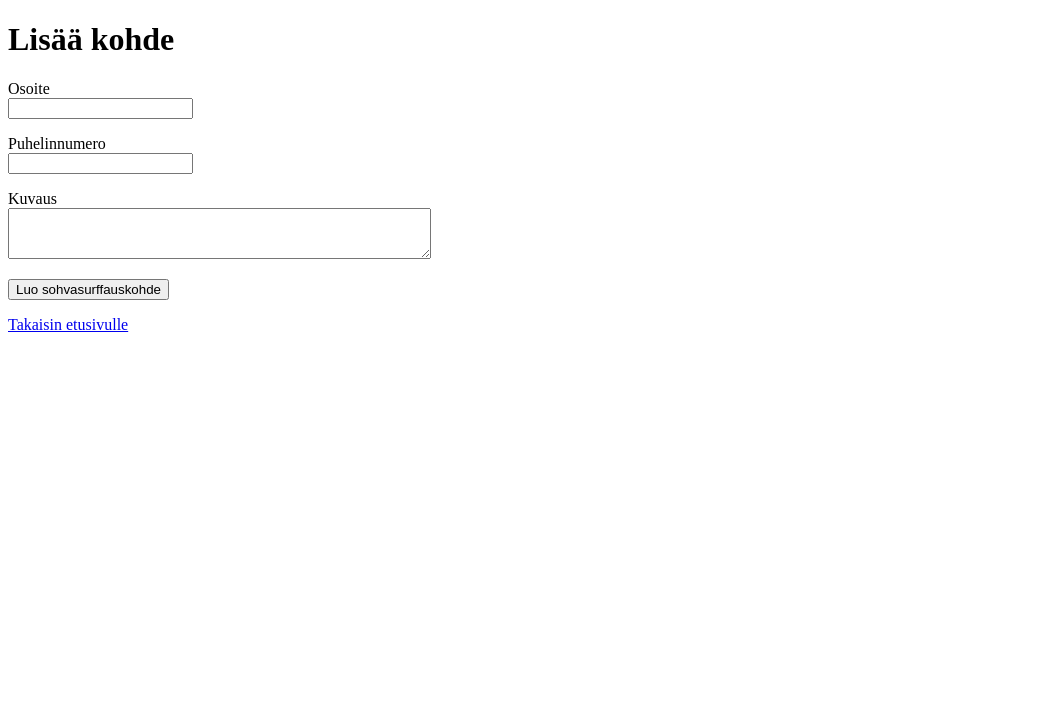
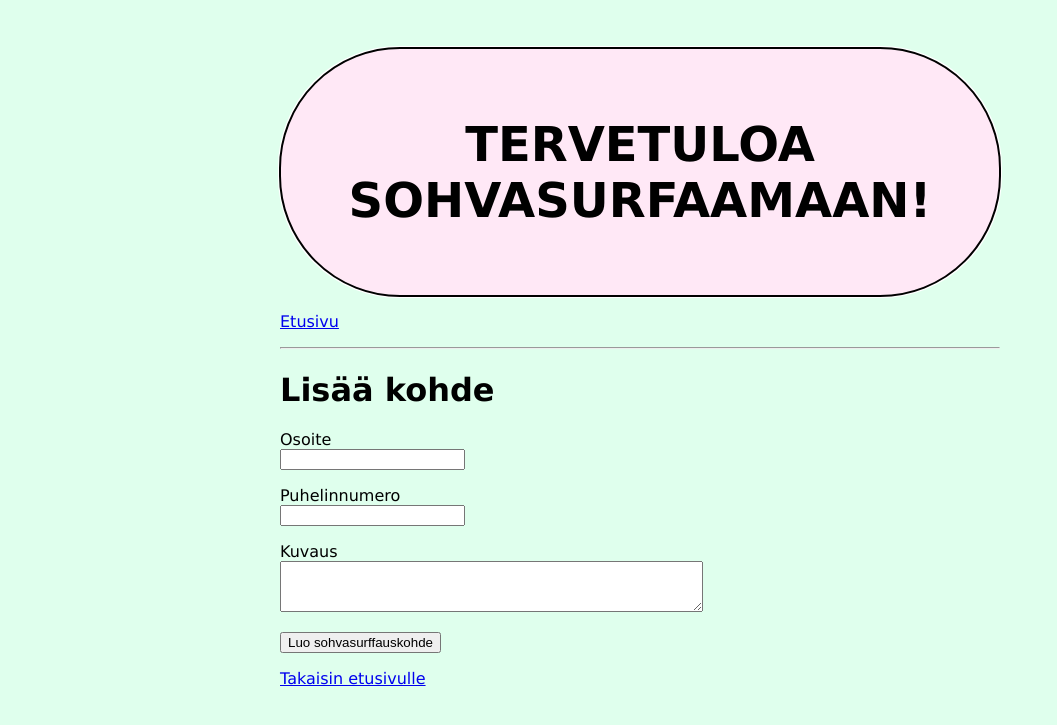
Before and after one commit to EeviLuukkonen/couchsurfing-app, a Flask app: page /new in a window 1280 px wide. Shown: the top 725 px of the page, without its empty margins (0-1057 px from the left). Run offline with Flask 2, Linux system fonts and the light colour scheme.

Commit message:
layout improvement

```diff
--- a/assets/main.css
+++ /dev/null
@@ -1,5 +0,0 @@
-body {
-    margin: auto;
-    max-width: 45em;
-    font-family: 'Helvetica', 'Arial', sans-serif;
-}
--- a/routes.py
+++ b/routes.py
@@ -29,8 +29,19 @@ def register():
 
     if request.method == "POST":
         username = request.form["username"]
-        password = request.form["password"]
-        if users.register(username, password):
+        password1 = request.form["password1"]
+        password2 = request.form["password2"]
+
+        if 3 > len(username) > 20:
+            return render_template("error.html", error="Käyttäjänimen pituuden tulee olla 3-20 merkkiä")
+
+        if password1 != password2:
+            return render_template("error.html", message="Salasanat eivät täsmää")
+
+        if 3 > len(password1) > 20:
+            return render_template("error.html", message="Salasanan pituuden tulee olla 3-20 merkkiä")
+
+        if users.register(username, password1):
             return redirect("/")
         else:
             return render_template("register.html", error=True)
--- /dev/null
+++ b/static/main.css
@@ -0,0 +1,17 @@
+body {
+    margin: auto;
+    max-width: 45em;
+    font-family: Verdana, Tahoma, sans-serif;
+    background-color: #DFFFED;
+}
+
+.header {
+    background: rgb(255, 232, 246);
+    outline: auto;
+    font-weight: bold;
+    padding: 1.5em 1em;
+    font-size: 1.5em;
+    border-radius: 5em;
+    text-align: center;
+    margin-top: 2em;
+}
--- a/templates/destination.html
+++ b/templates/destination.html
@@ -1,7 +1,12 @@
 <!DOCTYPE html>
+{% extends "layout.html" %}
+
+{% block title %}Kohteen tiedot{% endblock %}
+{% block content %}
 <h1>Tarkastele kohdetta</h1>
 <p>
 Osoite: {{ address }}
 <br>Puhelinnumero: {{ phone_number }}
 <br>Kuvaus: {{ description }}
 </p>
+{% endblock %}
--- /dev/null
+++ b/templates/error.html
@@ -0,0 +1,6 @@
+{% extends "layout.html" %}
+{% block content %}
+
+Virhe: {{ message }}
+
+{% endblock %}
--- /dev/null
+++ b/templates/layout.html
@@ -0,0 +1,18 @@
+<!doctype html>
+<html>
+  <head>
+    <title>Sohvasurfaussovellus - {% block title %}{% endblock %}</title>
+    <link rel="stylesheet" type="text/css" href="{{ url_for('static', filename='main.css') }}">
+    <meta name="viewport" content="width=device-width, initial-scale=1">
+  </head>
+  <body>
+    <div class="header">
+        <h1>TERVETULOA SOHVASURFAAMAAN!</h1>
+    </div>
+    <p>
+    <a href="/">Etusivu</a>
+    </p>
+    <hr>
+    {% block content %}{% endblock %}
+  </body>
+</html>
--- a/templates/login.html
+++ b/templates/login.html
@@ -1,5 +1,8 @@
 <!DOCTYPE html>
-<title>Kirjaudu</title>
+{% extends "layout.html" %}
+
+{% block title %}Kirjaudu{% endblock %}
+{% block content %}
 <h1>Kirjaudu sisään</h1>
 <form action="/login" method="POST">
     <p>Käyttäjätunnus:<br>
@@ -11,3 +14,4 @@
 {% if error %}
 Virhe
 {% endif %}
+{% endblock %}
--- a/templates/new.html
+++ b/templates/new.html
@@ -1,5 +1,8 @@
 <!DOCTYPE html>
-<title>Lisää kohde</title>
+{% extends "layout.html" %}
+
+{% block title %}Lisää kohde{% endblock %}
+{% block content %}
 <h1>Lisää kohde</h1>
 <form action="/new" method="POST">
 <p>Osoite<br>
@@ -7,7 +10,7 @@
 <p>Puhelinnumero<br>
 <input type="text" name="phone_number"></p>
 <p>Kuvaus<br>
-<textarea name="description" rows="3" cols="50"></textarea>
+<textarea name="description" rows="3" cols="50" minlength="1" maxlength="500"></textarea>
 <p>
 <input type="submit" value="Luo sohvasurffauskohde">
 </form>
@@ -18,3 +21,4 @@ Kohteen lisäys onnistui!
 Kohteen lisäys epäonnistui.
 {% endif %}
 <p><a href="/">Takaisin etusivulle</a></p>
+{% endblock %}
```
Also changed, not shown: templates/index.html (+4 -4 lines), templates/register.html (+9 -3 lines).
